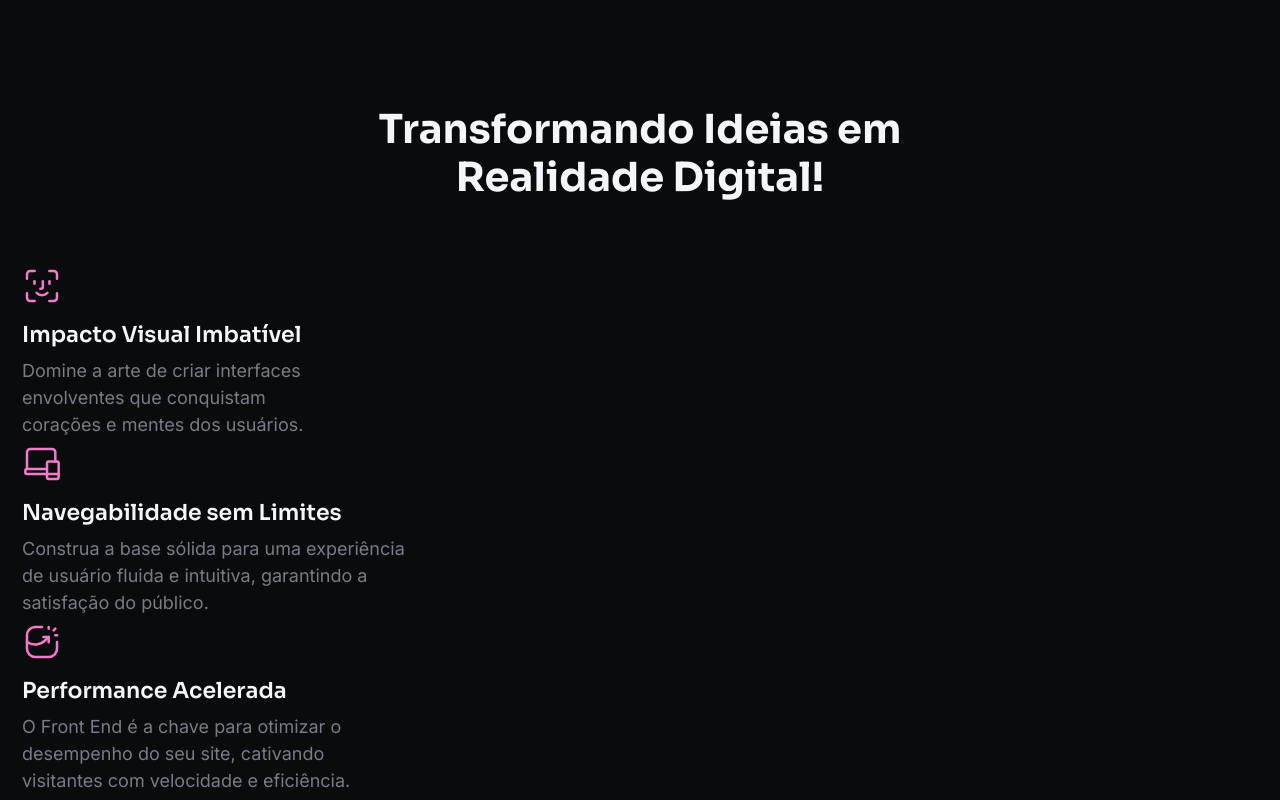
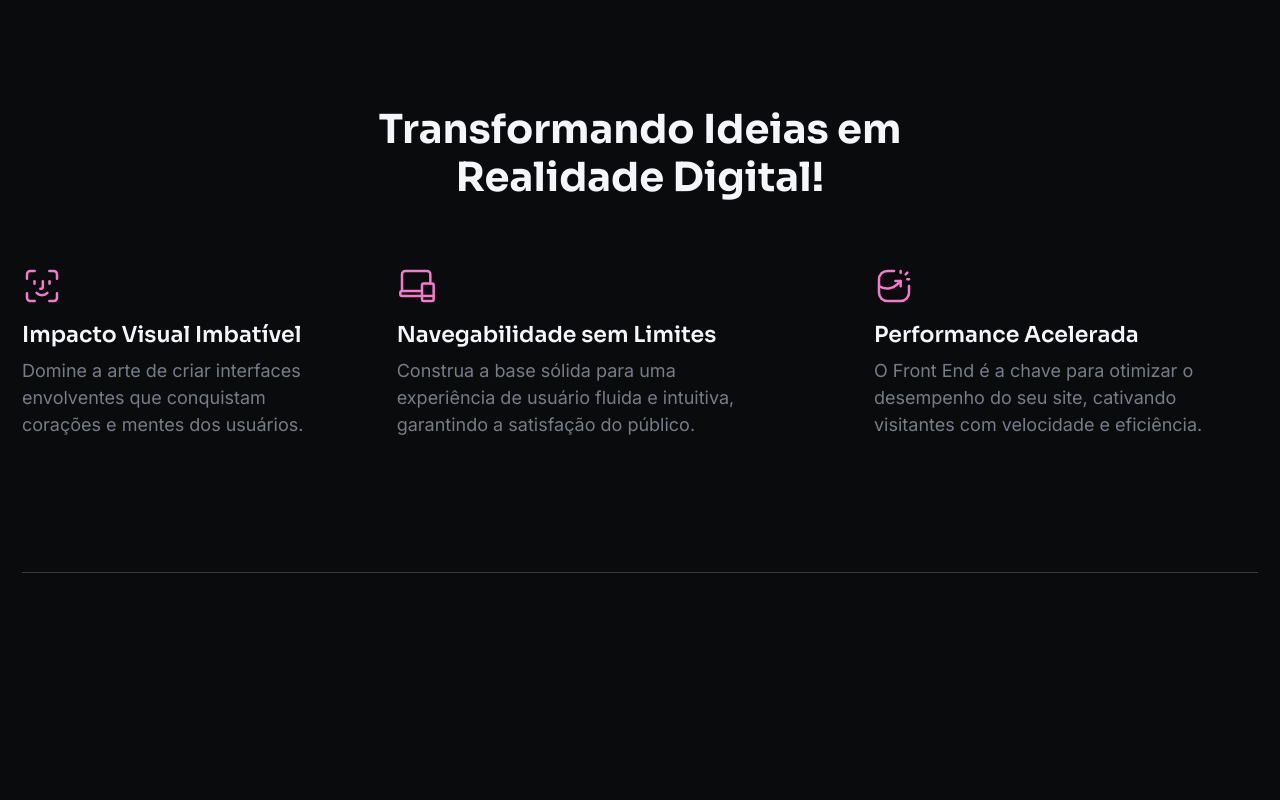
Before and after one commit to abf21rogerio/structboost-codeboost, a plain HTML site: page index.html in a window 1280 px wide. Shown: the part 1149-1949 px from the top of the page. After the commit the page ends 1722 px from the top, so only its background shows below. Drawn offline with Linux system fonts and the light colour scheme; a web font is replaced by a local one.

Commit message:
melhoras

```diff
--- a/css/main.css
+++ b/css/main.css
@@ -115,3 +115,9 @@ bottom: 1.7rem;
     margin: 0 auto;
     margin-bottom: 6.4rem;
 }
+.s-digital ul {
+    display: flex;
+    justify-content: space-between;
+    border-bottom: 1px solid var(--gray-800);
+    padding-bottom: 12.8rem;
+}
--- a/index.html
+++ b/index.html
@@ -67,7 +67,7 @@
           <div class="info">
             <h6>Impacto Visual Imbatível</h6>
           </div>
-          <p>Domine a arte de criar interfaces envolventes que conquistam <br> corações e mentes dos usuários.</p>
+          <p>Domine a arte de criar interfaces <br>envolventes que conquistam <br>corações e mentes dos usuários.</p>
         </div></li>
         <li><div class="item-digital">
           <div class="icon">
@@ -76,7 +76,7 @@
           <div class="info">
             <h6>Navegabilidade sem Limites</h6>
           </div>
-          <p>Construa a base sólida para uma experiência de usuário fluida e intuitiva, garantindo a satisfação do público.</p>
+          <p>Construa a base sólida para uma <br>experiência de usuário fluida e intuitiva, garantindo a satisfação do público.</p>
         </div></li>
         <li><div class="item-digital">
           <div class="icon">
```
